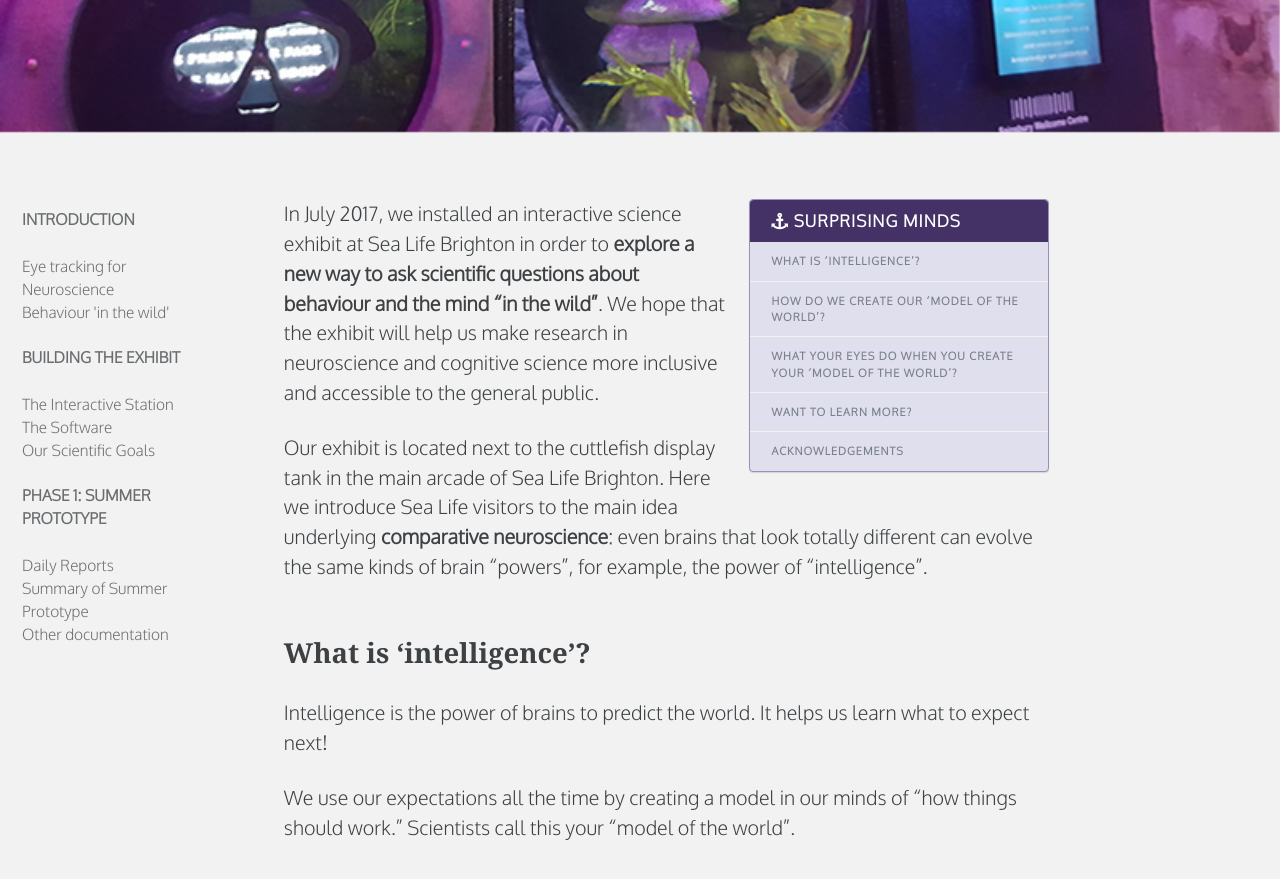
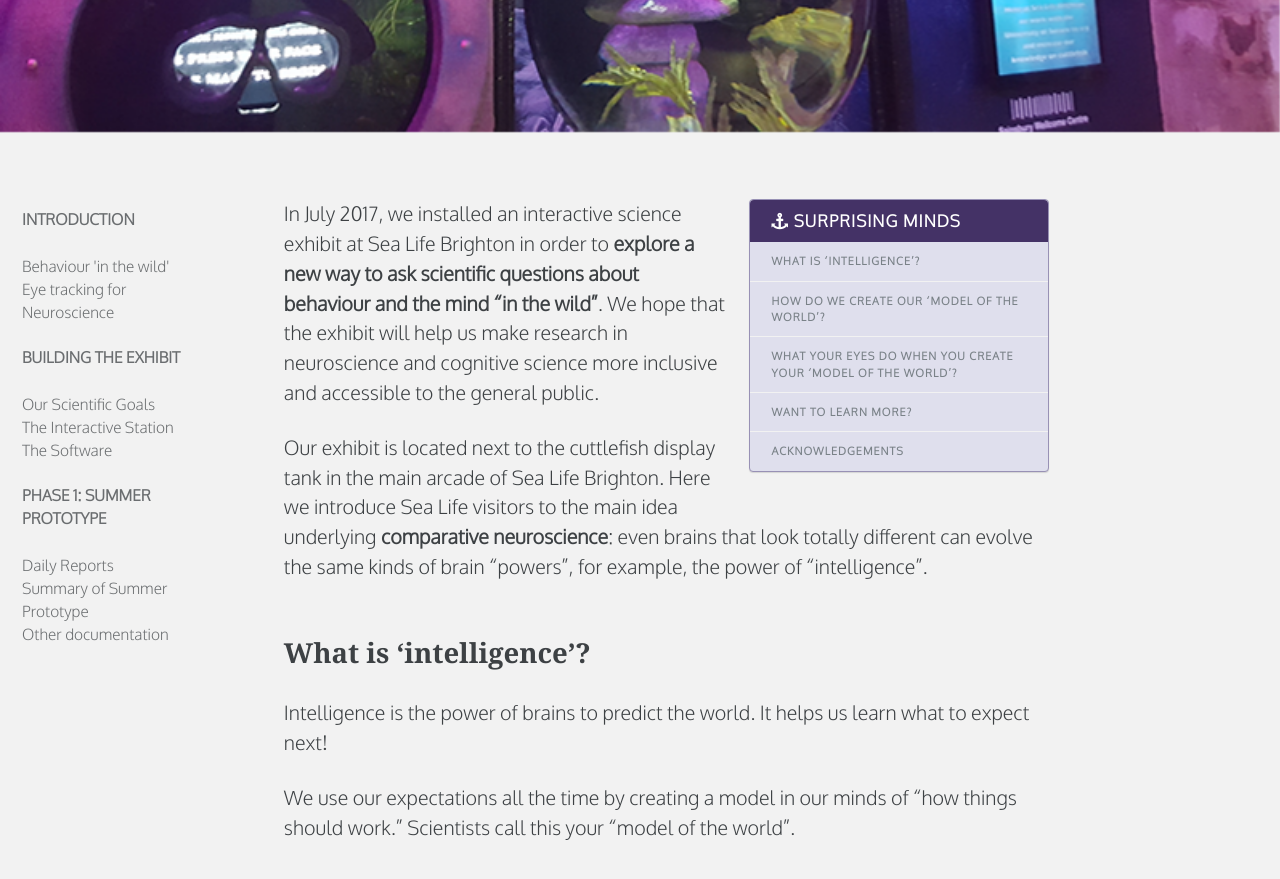
Before and after one commit to everymind/SurprisingMinds, a Jekyll site: the page built from index.md, in a window 1280 px wide and 900 px high, scrolled down 687 px. Shown: the top 879 px of the window. Built offline with Jekyll 4.4.1, drawn with Linux system fonts in a browser that asks for light colours; some web fonts are replaced; part of the change alters nothing that is shown.

```diff
--- a/_data/navigation.yml
+++ b/_data/navigation.yml
@@ -3,7 +3,7 @@ main:
   - title: "Surprising Minds"
     url: /
   - title: "Project Blog"
-    url: /blog/
+    url: /categories/
   - title: "Dataset"
     url: https://www.dropbox.com/sh/x2nwjelmvx7i0m6/AAAxYZqbv_3ARkWDqJv0xGk4a?dl=0
   - title: "Gallery"
@@ -14,25 +14,25 @@ docs:
   - title: "Introduction"
     url: /
     children:
+      - title: "Behaviour 'in the wild'"
+        url: /Behaviour-in-the-wild/
       - title: "Eye tracking for Neuroscience"
         url: /Eye-tracking/
-      - title: "Behaviour 'in the wild'"
-        url: /Behaviour-in-the-wild/
 
   - title: "Building the Exhibit"
     children:
+      - title: "Our Scientific Goals"
+        url: /Science-goals/
       - title: "The Interactive Station"
         url: /Interactive-station/
       - title: "The Software"
         url: /Software/
-      - title: "Our Scientific Goals"
-        url: /Science-goals/
 
   - title: "Phase 1: Summer Prototype"
     children:
       - title: "Daily Reports"
-        url: /blog/#daily-report
+        url: /categories/#daily-report
       - title: "Summary of Summer Prototype"
         url: /documentation/summary-of-summer-prototype/
       - title: "Other documentation"
-        url: /blog/#documentation
+        url: /categories/#documentation
```
